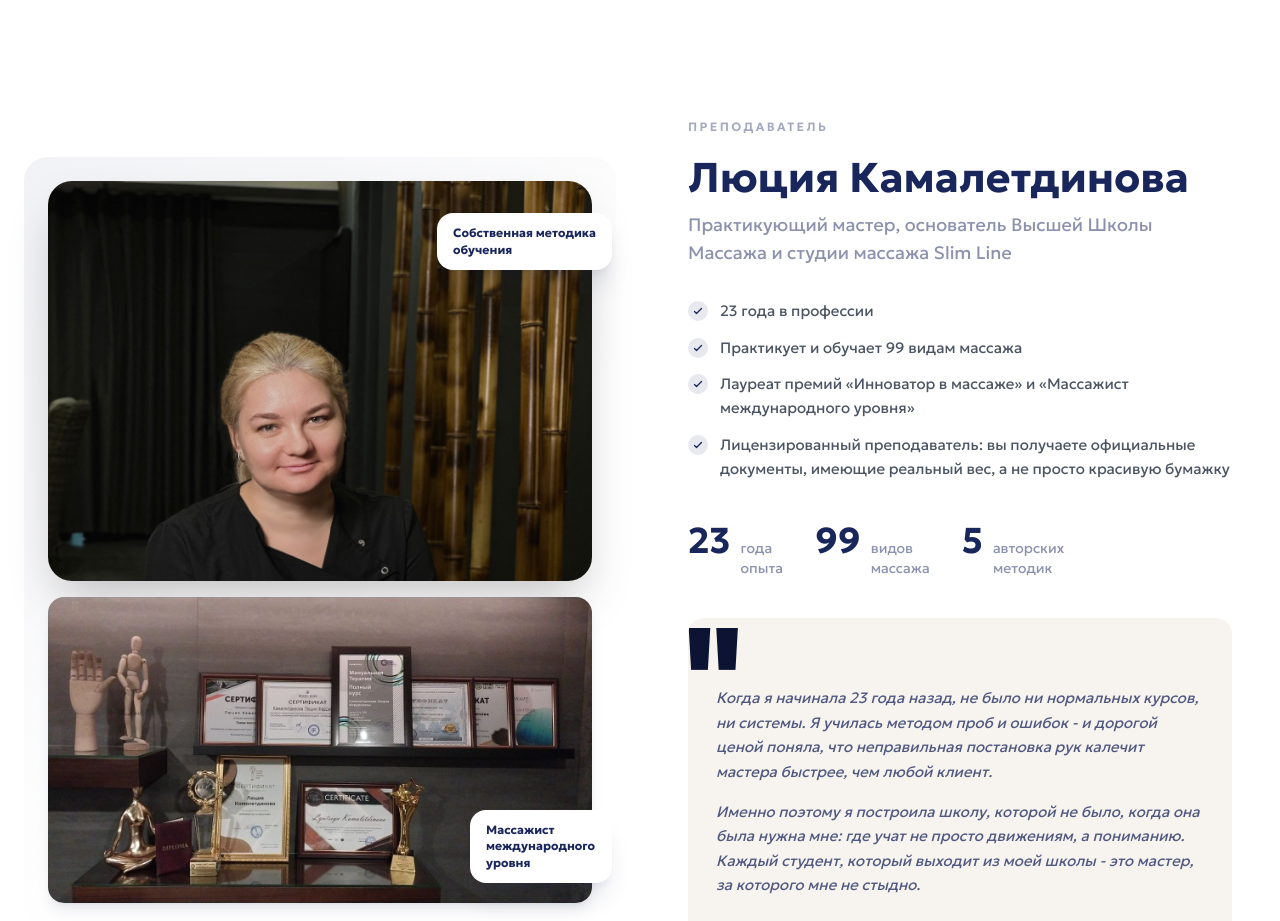
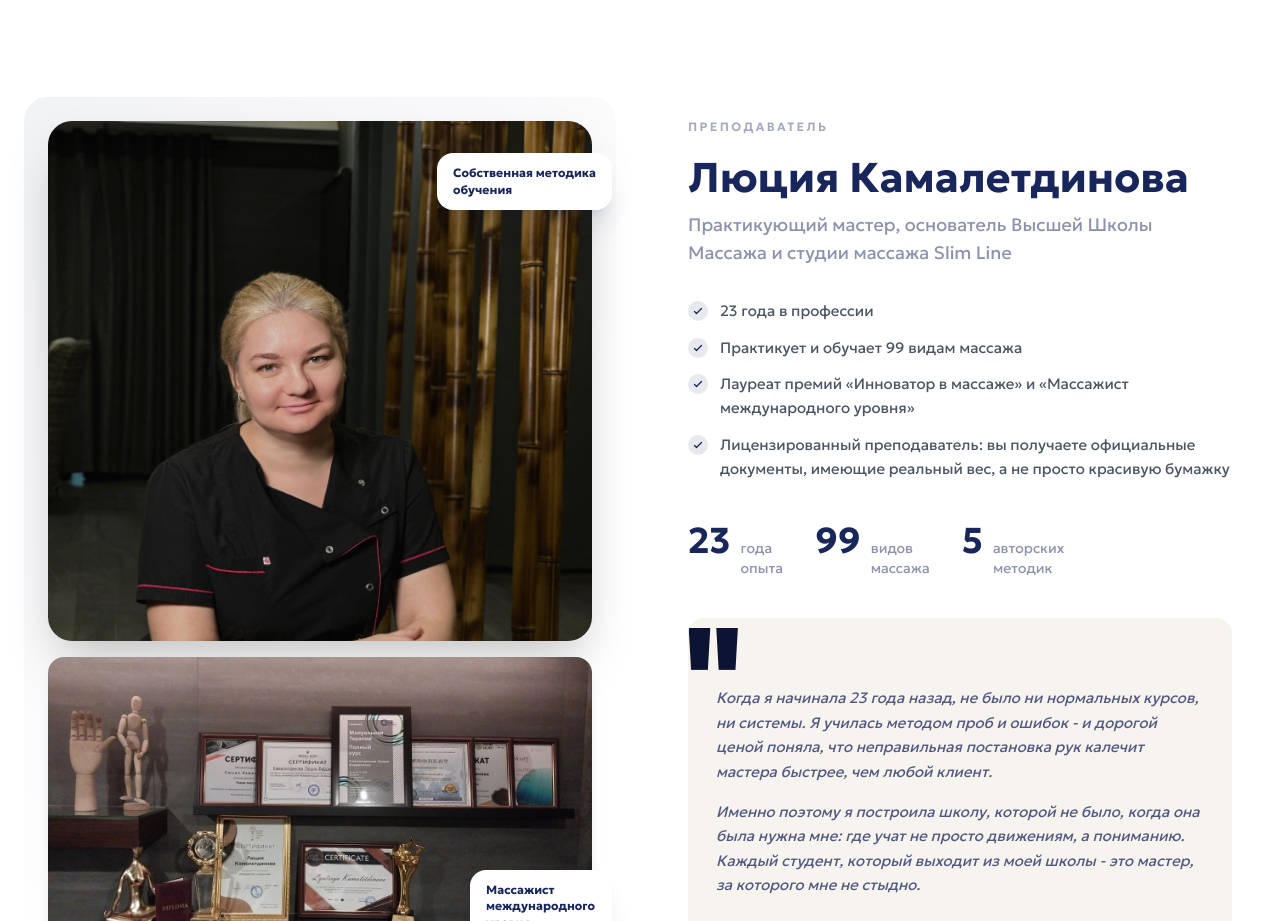
Before and after one commit to daolongfupro-prog/school-site2, a React (Vite) app: page / in a window 1280 px wide. Shown: the part 4180-5101 px from the top of the page. Built offline with nearby package versions, Linux system fonts and the light colour scheme.

Commit message:
Teacher: исправлено обрезание портрета — clamp(50vh) заменён на фикс. 520px
Co-Authored-By: Claude Sonnet 4.6 <noreply@anthropic.com>

```diff
--- a/src/components/Teacher.jsx
+++ b/src/components/Teacher.jsx
@@ -37,7 +37,7 @@ export default function Teacher() {
                   src="/images/lucia-portrait.jpg"
                   alt={tc.name}
                   className="w-full object-cover object-top"
-                  style={{ aspectRatio: '3/4', maxHeight: 'clamp(320px, 50vh, 580px)' }}
+                  style={{ aspectRatio: '3/4', maxHeight: '520px' }}
                 />
               </div>
               {/* Badge: Собственная методика обучения — вверху */}
```
